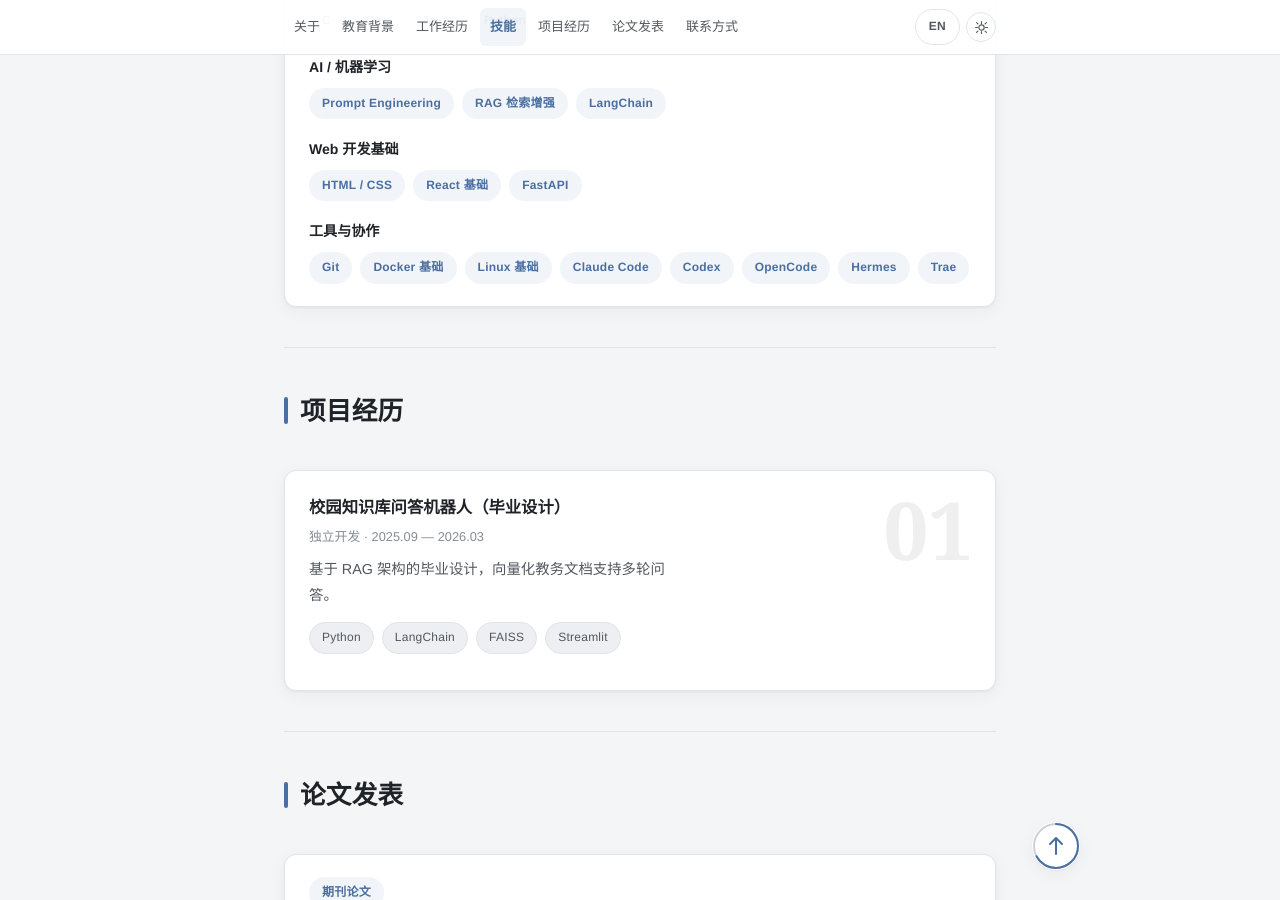
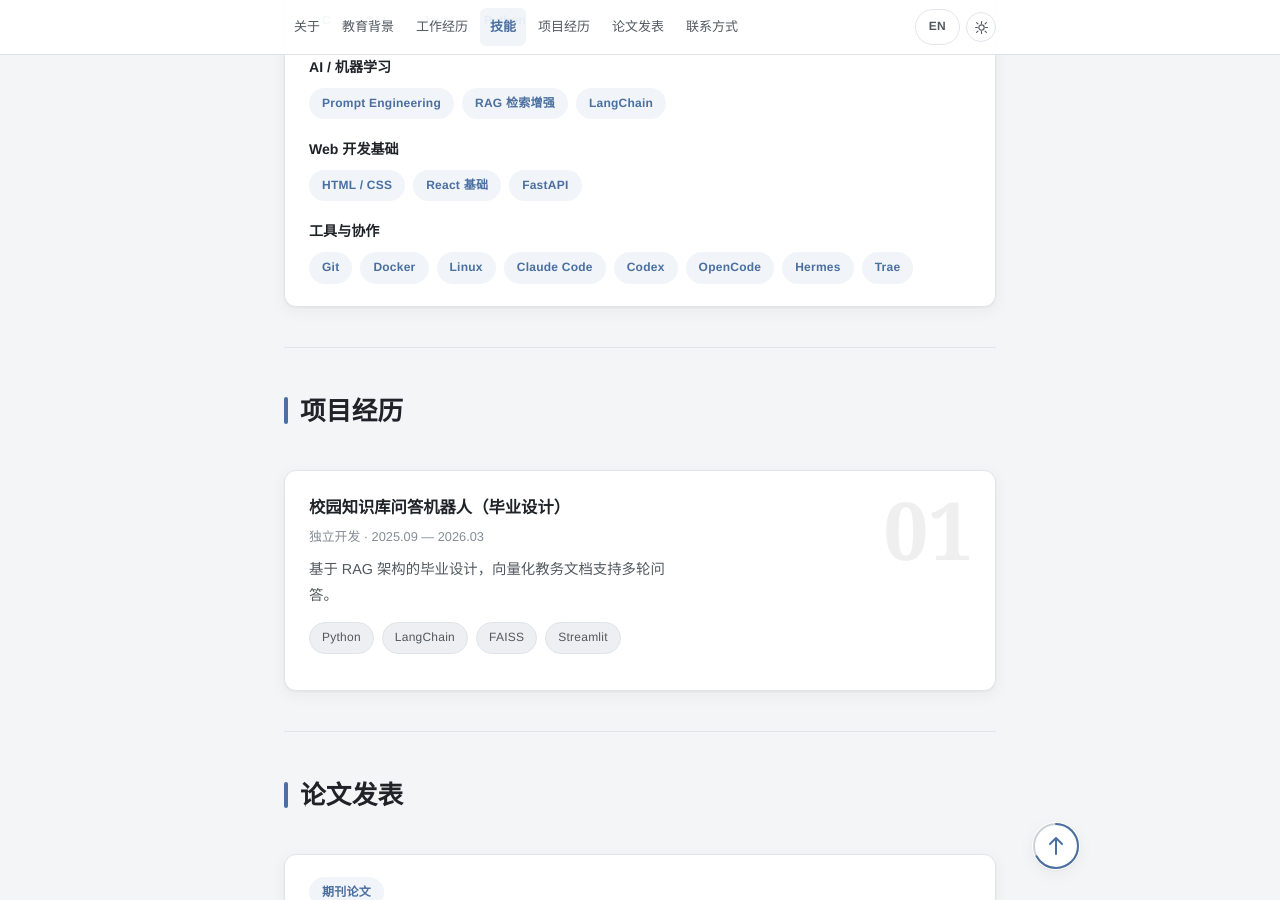
Before and after one commit to ChenChen913/ChenChen913.github.io, a Jekyll site: the page built from index.html, in a window 1280 px wide and 900 px high, scrolled down 1430 px. Built offline with Jekyll 4.4.1, drawn with Linux system fonts in a browser that asks for light colours.

Commit message:
Docker/Linux 去掉基础二字

```diff
--- a/_data/skills.yml
+++ b/_data/skills.yml
@@ -6,7 +6,7 @@
   - category: Web 开发基础
     items: [HTML / CSS, React 基础, FastAPI]
   - category: 工具与协作
-    items: [Git, Docker 基础, Linux 基础, Claude Code, Codex, OpenCode, Hermes, Trae]
+    items: [Git, Docker, Linux, Claude Code, Codex, OpenCode, Hermes, Trae]
 
 en:
   - category: Languages
@@ -16,4 +16,4 @@
   - category: Web Fundamentals
     items: [HTML / CSS, React Basics, FastAPI]
   - category: Tools & Collaboration
-    items: [Git, Docker Basics, Linux Basics, Claude Code, Codex, OpenCode, Hermes, Trae]
+    items: [Git, Docker, Linux, Claude Code, Codex, OpenCode, Hermes, Trae]
```
